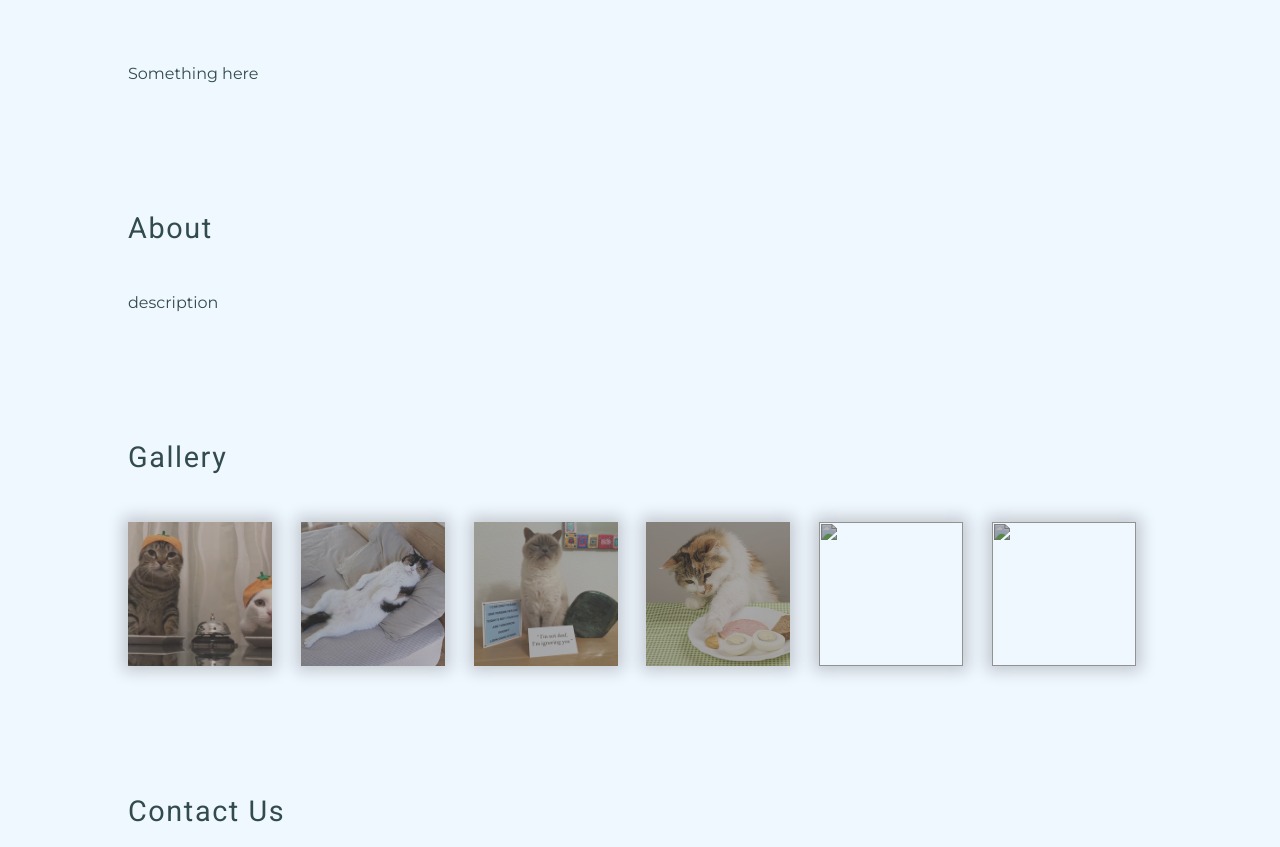
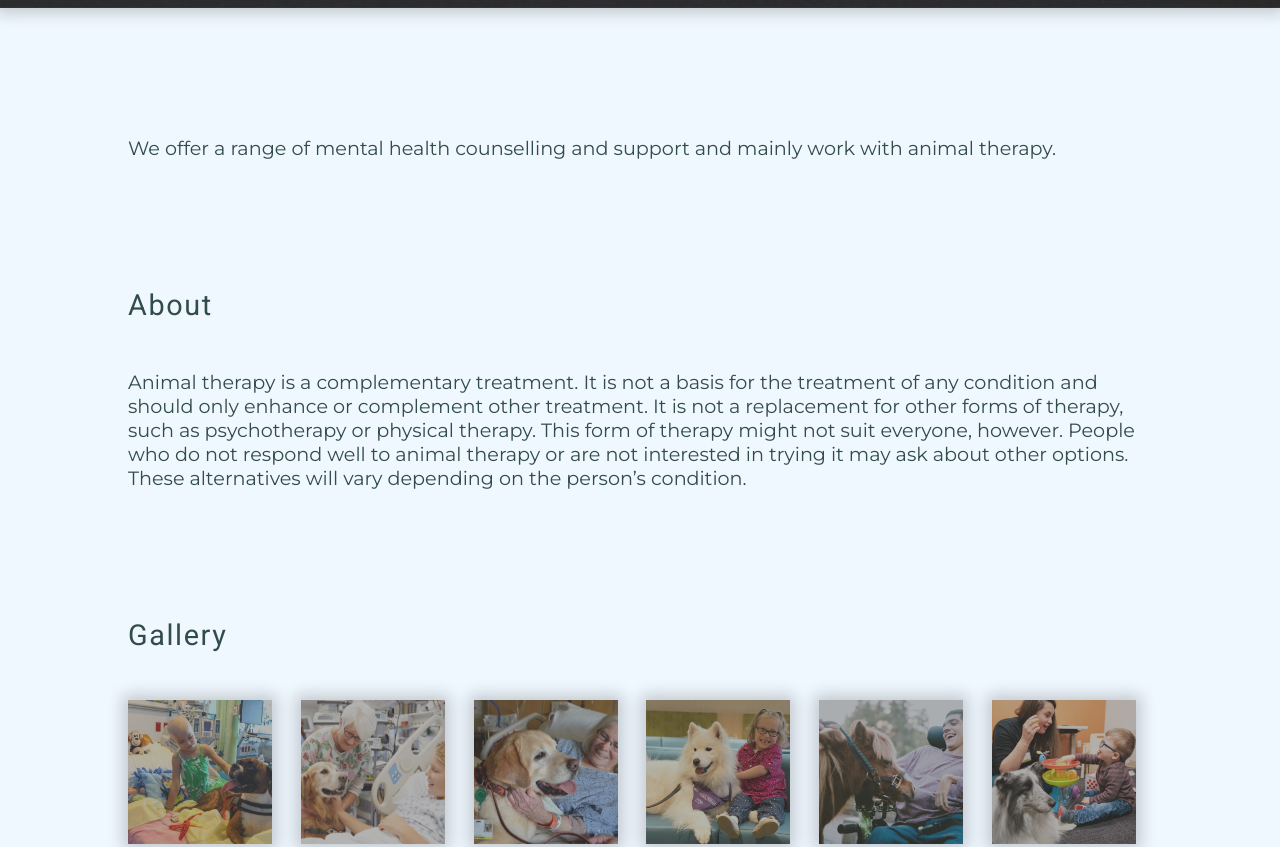
Before and after one commit to doggaT/mental-health-website, a plain HTML site: page index.html in a window 1280 px wide. Shown: the part 800-1647 px from the top of the page. Drawn offline with Linux system fonts and the light colour scheme.

Commit message:
images updated

```diff
--- a/css/styles.css
+++ b/css/styles.css
@@ -250,7 +250,7 @@ header h1 {
 }
 
 .home-header p {
-	margin-top: 3rem;
+	font-size: 1.2em;
 }
 /* Home end */
 
@@ -260,8 +260,12 @@ header h1 {
 	margin: 8rem auto;
 }
 
+.about-header p:first-of-type {
+	margin-top: 3rem;
+}
+
 .about-header p {
-	margin-top: 3rem;
+	font-size: 1.2em;
 }
 /* About end */
 
@@ -342,6 +346,7 @@ header h1 {
 header .contact-paragraph {
 	margin: 3rem 0;
 	max-width: 90%;
+	font-size: 1.2em;
 }
 
 .contact-card {
@@ -516,6 +521,16 @@ footer {
 	}
 }
 
+@media screen and (min-width: 1390px) {
+	.about-header p {
+		max-width: 70%;
+	}
+
+	header .contact-paragraph {
+		max-width: 70%;
+	}
+}
+
 @media screen and (max-width: 1000px) {
 	.contact-form {
 		max-width: 80%;
--- a/index.html
+++ b/index.html
@@ -70,12 +70,15 @@
 
 		<!-- Home beginning -->
 		<div class="home__img">
-			<!-- Image taken from: https://www.marthastewart.com/1530458/common-cat-body-language-decoded -->
-			<img src="/images/cat-home.jpg" alt="Cat rolling on back" />
+			<!-- Image taken from: https://www.newportacademy.com/resources/well-being/pets-and-mental-health/ -->
+			<img src="/images/Resource-Post-PetsMentalHealth-05.jpg" alt="Woman playing with dog" />
 		</div>
 		<section id="home" class="home">
 			<header class="home-header">
-				<p>Something here</p>
+				<p>
+					We offer a range of mental health counselling and support and mainly work with animal
+					therapy.
+				</p>
 			</header>
 		</section>
 		<!-- Home end -->
@@ -84,7 +87,15 @@
 		<section id="about" class="about">
 			<header class="about-header">
 				<h1>About</h1>
-				<p>description</p>
+				<!-- Excerpt taken from: https://www.medicalnewstoday.com/articles/animal-therapy -->
+				<p>
+					Animal therapy is a complementary treatment. It is not a basis for the treatment of any
+					condition and should only enhance or complement other treatment. It is not a replacement
+					for other forms of therapy, such as psychotherapy or physical therapy. This form of
+					therapy might not suit everyone, however. People who do not respond well to animal therapy
+					or are not interested in trying it may ask about other options. These alternatives will
+					vary depending on the person’s condition.
+				</p>
 			</header>
 		</section>
 		<!-- About us end -->
@@ -103,45 +114,57 @@
 
 			<ul class="image-panel" id="img-panel">
 				<li class="image-panel__card">
-					<!-- Image taken from: https://www.reddit.com/r/videos/comments/6nwpl5/two_cats_asking_for_food/ -->
+					<!-- Image taken from: https://www.ucf.edu/news/therapy-dog-brings-smiles-to-sick-children-medical-students/ -->
 					<img
 						class="image-panel__img"
-						src="/images/cat-asking-for-food.jpg"
-						alt="Cat asking for food"
+						src="/images/IMG_1762-e1450709042659-768x512.jpg"
+						alt="Sick child being visited by therapy dog"
 					/>
 				</li>
 
 				<li class="image-panel__card">
-					<!-- Image taken from: https://www.petbucket.com/blog/63413/how-to-introduce-your-cat-to-their-own-bed-.html -->
-					<img class="image-panel__img" src="/images/cat-at-bed.jpg" alt="Cat at bed" />
-				</li>
-
-				<li class="image-panel__card">
-					<!-- Image taken from: https://www.helenbushe.com/ignored-cat/ -->
+					<!-- Image taken from: https://www.homeopet.com/animals-with-jobs-therapy-animals/ -->
 					<img
 						class="image-panel__img"
-						src="/images/cat-ignoring-you.jpg"
-						alt="Cat ignoring owner"
+						src="/images/Therapy-Dog.jpg"
+						alt="Therapy dog visiting child at hospital"
 					/>
 				</li>
 
 				<li class="image-panel__card">
-					<!-- Image taken from: https://animalpath.org/cat-obsessed-with-human-food/ -->
+					<!-- Image taken from: https://occvikingnews.org/639/features/occ-offers-pet-therapy-and-certification-course/ -->
 					<img
 						class="image-panel__img"
-						src="/images/Cat-Obsessed-With-Human-Food.jpg"
-						alt="Cat obsessed with human food"
+						src="/images/a-pet-therapy-900x573.jpg"
+						alt="Hospitalized Woman with a therapy dog"
 					/>
 				</li>
 
 				<li class="image-panel__card">
-					<!-- Image taken from:  -->
-					<img class="image-panel__img" src="" alt="" />
+					<!-- Image taken from: https://www.gillettechildrens.org/khm/help-fund-animal-assisted-therapy-gillette-childrens-specialty-healthcare -->
+					<img
+						class="image-panel__img"
+						src="/images/Kaidyn_with_Sarah_the_therapy_dog_2_1500_1127_70.jpg"
+						alt="Girl petting therapy dog"
+					/>
 				</li>
 
 				<li class="image-panel__card">
-					<!-- Image taken from:  -->
-					<img class="image-panel__img" src="" alt="" />
+					<!-- Image taken from: https://www.medicalnewstoday.com/articles/animal-therapy -->
+					<img
+						class="image-panel__img"
+						src="/images/GettyImages-1067604900_header-1024x575.jpg"
+						alt="Man interacting with horse"
+					/>
+				</li>
+
+				<li class="image-panel__card">
+					<!-- Image taken from: https://www.gillettechildrens.org/khm/puppies-with-purpose-the-benefits-of-animal-assisted-therapy -->
+					<img
+						class="image-panel__img"
+						src="/images/AnimalAssistedTherapy_EliWebber_BB109718_1500_1000_70.jpg"
+						alt="Child playing next to a dog"
+					/>
 				</li>
 			</ul>
 		</section>
```
Also changed, not shown: images/AnimalAssistedTherapy_EliWebber_BB109718_1500_1000_70.jpg (added), images/Cat-Obsessed-With-Human-Food.jpg (deleted), images/GettyImages-1067604900_header-1024x575.jpg (added), images/IMG_1762-e1450709042659-768x512.jpg (added), images/Kaidyn_with_Sarah_the_therapy_dog_2_1500_1127_70.jpg (added), images/Resource-Post-PetsMentalHealth-05.jpg (added), images/Therapy-Dog.jpg (added), images/a-pet-therapy-900x573.jpg (added), images/cat-asking-for-food.jpg (deleted), images/cat-at-bed.jpg (deleted), images/cat-home.jpg (deleted), images/cat-ignoring-you.jpg (deleted), 1 other file.
